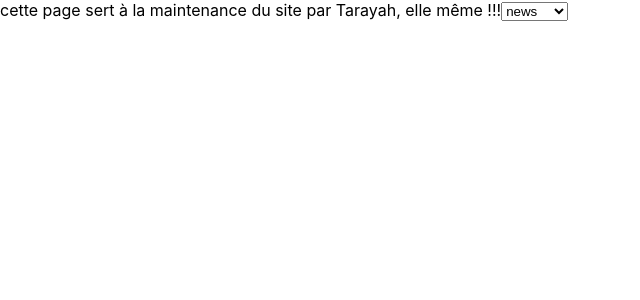
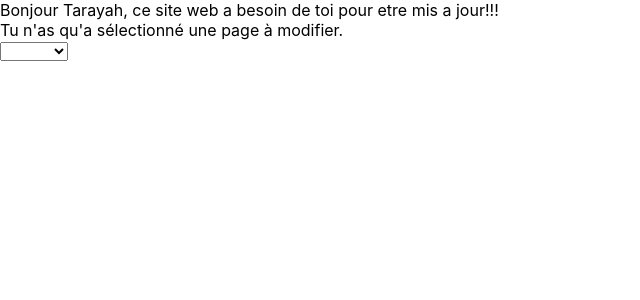
Before and after one commit to Othman-dev/TarayahWorldClient, a React (Create React App) app: page /update in a window 1280 px wide. Shown: the top 300 px of the page, without its empty margins (0-640 px from the left). Built offline with nearby package versions, Linux system fonts and the light colour scheme; no server answers; the database is empty.

Commit message:
update the update page

```diff
--- a/src/components/Planets/PlanetInfo/Art.js
+++ b/src/components/Planets/PlanetInfo/Art.js
@@ -4,11 +4,23 @@ const Art = (props) => {
 
 		const dataLocal = props.dataLocal
 
-		const content = (dataLocal.title)
+		const display = (
+				<div>
+						<div className='infoCategory'>
+						{dataLocal.category}
+						</div>
+
+						<div className='infoTitle'>
+						{dataLocal.title}
+						</div>
+
+
+				</div>
+		)
 
 		return (
 				<div>
-						{content}
+						{display}
 				</div>
 		)
 }
--- a/src/components/UpDate/UpDate.js
+++ b/src/components/UpDate/UpDate.js
@@ -1,20 +1,56 @@
-import React from 'react';
+import React, {useState, useEffect} from 'react';
+import firebase from '../../Firebase/firebase.js';
+
+//----------firebase extractor
+
+function useData() {
+
+		const [data, setData] = useState([])
+
+		useEffect(() => {
+				const unsuscribe = firebase.firestore().collection('planets')
+				.onSnapshot((snapshot) => {
+						const newData = snapshot.docs.map((doc) => ({
+						id: doc.id,
+						...doc.data()
+						}))
+				setData(newData)
+				})
+				return () => unsuscribe()
+		}, [])
+		return data
+}
+
+//----------Update component, itself
 
 const UpDate = () =>{
 
+		const [selectUpdate, setSelectUpdate] = useState()
+
+		const selection = handleSelection()
+
+		const dataLocal = useData()
+
+		function handleSelection() {
+			return <div>{selectUpdate}</div>
+		}
+
 		const test = (
 				<div>
-				cette page sert à la maintenance du site par Tarayah, elle même !!!
-				<select>
-						<option>news</option>
+				Bonjour Tarayah, ce site web a besoin de toi pour etre mis a jour!!!<br/>
+				Tu n'as qu'a sélectionné une page à modifier.<br/>
+				<select onChange={(e) => {setSelectUpdate(e.target.value)}}>
+						<option></option>
+						<option>News</option>
 						<option disabled>----------</option>
-						<option>music</option>
-						<option>art</option>
+						<option>Music</option>
+						<option>Art</option>
 						<option disabled>----------</option>
-						<option>about</option>
-						<option>socials</option>
-						<option>contact</option>
-				</select>
+						<option>About</option>
+						<option>Socials</option>
+						<option>Contact</option>
+				</select><br/>
+				{selection}
 				</div>
 		)
 
```
